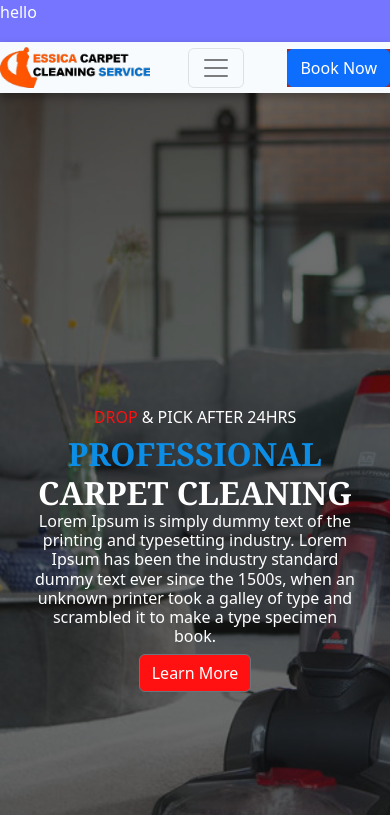
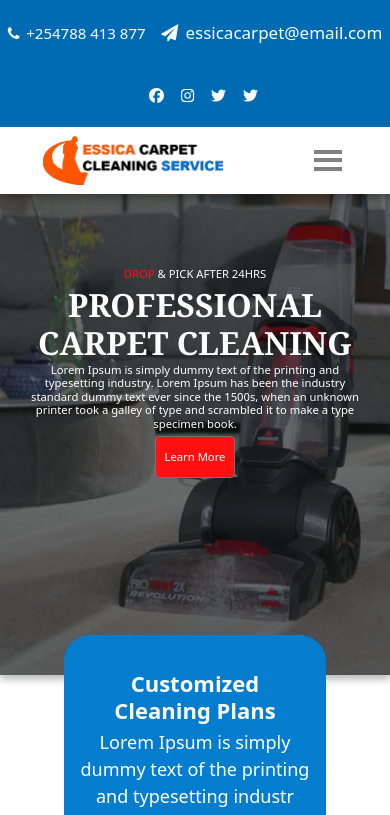
Before and after one commit to Tracy-miranja/essica-carpet-cleaning, a React (Vite) app: page / in a window 390 px wide. Shown: the top 815 px of the page. Built offline with nearby package versions, Linux system fonts and the light colour scheme; the HTML template or start-up script is replaced by a standard one.

Commit message:
modified nabar to be fixed

```diff
--- a/package.json
+++ b/package.json
@@ -10,10 +10,13 @@
     "preview": "vite preview"
   },
   "dependencies": {
+    "@fortawesome/free-brands-svg-icons": "^6.5.1",
+    "@fortawesome/react-fontawesome": "^0.2.0",
     "@reduxjs/toolkit": "^2.0.0-rc.3",
     "axios": "^1.6.2",
     "bootstrap": "^5.3.2",
     "bootstrap-icons": "^1.11.2",
+    "font-awesome": "^4.7.0",
     "react": "^18.2.0",
     "react-bootstrap": "^2.9.1",
     "react-dom": "^18.2.0",
--- a/src/App.jsx
+++ b/src/App.jsx
@@ -1,6 +1,5 @@
 // eslint-disable-next-line no-unused-vars
 import React from 'react'
-import Header from './components/header/header'
 import { Route, BrowserRouter as Router, Routes } from 'react-router-dom'
 import Home from './components/Home/Home'
 import About from './components/About/About'
@@ -8,14 +7,16 @@ import Services from './components/Services/Services'
 import Blog from './components/Blog/Blog'
 import Contact from './components/Contact/Contact'
 import 'bootstrap/dist/css/bootstrap.min.css'
+import 'font-awesome/css/font-awesome.min.css'
 import Footer from './components/footer/footer'
+import Navbar from './components/Navbar/navbar'
 
 
 const App= () =>{
 
   return (
     <>
-      <Header />
+    <Navbar />
       <div className='app'>
       <Router>
         <Routes>
--- a/src/components/Home/home.css
+++ b/src/components/Home/home.css
@@ -12,15 +12,17 @@ body{
 }
 
 .banner {
-   height: 100vh;
-  background: linear-gradient(to bottom, #6ea9e4, #d5eaf8);
+   height: 80vh;
+  background: linear-gradient(to bottom, #006bb3, #d5eaf8);
     margin-top: 0;
     padding: 0;
     box-shadow: 0 4px 8px rgba(0, 0, 0, 0.3);
   }
 
   .heading{
-    color: #0C8EE7;
+    color: #ffffff;
+    transform: translateX(-100%);
+        transition: 0.5s ease-in;
   }
 
   .drop{
@@ -57,7 +59,7 @@ body{
 
   .section-b {
     width: 100%;
-    height: 100vh;
+    height: 80vh;
     background-color: #291e1e;
     background-image: url('../Home/carpets-washing.jpg');
     background-position: center;
--- /dev/null
+++ b/src/components/Navbar/icons.jsx
@@ -0,0 +1,25 @@
+
+import { FontAwesomeIcon } from '@fortawesome/react-fontawesome';
+import { faFacebook, faInstagram, faTwitter } from '@fortawesome/free-brands-svg-icons';
+
+const SocialIcons = () => {
+  return (
+    <div className='header'>
+        <div>
+        <a style={{color:"white"}} href="#" className="mr-2"><span className="fa fa-phone mr-1"></span> +254788 413 877</a>
+        <a style={{color:"white", marginLeft:"10px", fontSize:"17px"}} href="#"><span className="fa fa-paper-plane mr-1"></span> essicacarpet@email.com</a>
+
+        </div>
+
+        <div>
+        <a href="#"><FontAwesomeIcon icon={faFacebook} size="1.5x" style={{ marginLeft:"1.5rem",color:"white"}} /></a>
+        <a href="#"><FontAwesomeIcon icon={faInstagram} size="1.5x" style={{  marginLeft:"1.5rem",color:"white" }} /></a>
+        <a href="#"><FontAwesomeIcon icon={faTwitter} size="1.5x" style={{ marginLeft:"1.5rem", color:"white" }} /></a>
+        <a href="#"><FontAwesomeIcon icon={faTwitter} size="1.5x" style={{ marginLeft:"1.5rem", color:"white" }} /></a>
+        </div>
+
+    </div>
+  );
+};
+
+export default SocialIcons;
--- /dev/null
+++ b/src/components/Navbar/navbar.css
@@ -0,0 +1,149 @@
+*,*::after, ::before{
+    margin: 0px;
+    box-sizing: border-box;
+}
+
+ html{
+    font-size: 70.5%;
+ }
+
+ body{
+    font-size: 1.6rem;
+ }
+
+ li{
+    list-style: none;
+ }
+
+ a{
+    text-decoration: none;
+    color: black;
+ }
+
+ .nav{
+    position: fixed;
+    width: 100%;
+    display: flex;
+    align-items: center;
+    justify-content: space-around;
+    height: 8vh;
+    background-color: #fff;
+    box-shadow: 0 4px 8px rgba(0, 0, 0, 0.3);
+    z-index: 2;
+ }
+
+ .brand{
+    text-transform: uppercase;
+    font-weight: bold;
+ }
+
+ .nav__menu{
+    display: flex;
+    align-items: center;
+    justify-content: space-around;
+    gap: 3rem;
+
+ }
+
+ .nav__toggler div{
+    width: 2.5rem;
+    height: 0.2rem;
+    margin: 0.4rem;
+    background-color: darkgray;
+    border: 2px solid grey;
+    transition: 0.4s ease-in;
+ }
+
+ .nav__toggler{
+    cursor: pointer;
+    display: none;
+ }
+
+ .header{
+    background-color: #006bb3;
+    width: 100%;
+    height: 5vh;
+    display: flex;
+    flex-direction: row;
+    align-items: center;
+    justify-content: space-evenly;
+
+ }
+
+ .essica-nav{
+  position: fixed;
+  width: 100%;
+  z-index: 3;
+ }
+
+ .brand img{
+    width: 180px;
+    height: 100%;
+ }
+
+ button{
+    border-radius: 30px;
+    background-color: rgb(255, 17, 17);
+    color: #fff;
+    font-weight: bold;
+    font-size: 15px;
+    border: #fff;
+    height: 5vh;
+  }
+
+
+ @media(max-width:768px){
+    .nav__toggler{
+        display: block;
+    }
+
+    .nav__menu {
+        position: fixed;
+        top: 13vh;
+        left: 0;
+        width: 50%;
+        height: 100vh;
+        background-color: #006bb3;
+        z-index: 3;
+        flex-direction: column;
+        color: #fff !important;
+        gap: 0.3rem;
+        transform: translateX(-100%);
+        transition: 0.5s ease-in;
+      }
+
+
+    .book__appointment{
+        display: none;
+    }
+
+    a{
+        text-decoration: none;
+        color: rgb(247, 246, 246);
+     }
+
+     .header{
+        background-color: #006bb3;
+        height: 15vh;
+        display: flex;
+        flex-direction: column;
+        align-items: center;
+        justify-content: space-around;
+        font-size: 15px;
+     }
+
+ }
+
+ .nav__active{
+    transform: translateX(0);
+ }
+
+ .toggle .line1{
+    transform: rotate(-45deg) translate(-4px, 5px);
+ }
+ .toggle .line2{
+    opacity: 0;
+ }
+ .toggle .line3{
+    transform: rotate(45deg) translate(-4px, -5px);
+ }
--- /dev/null
+++ b/src/components/Navbar/navbar.jsx
@@ -0,0 +1,44 @@
+// import React, { Component } from 'react'
+import "../Navbar/navbar.css"
+import { useState } from "react"
+import logo from "../Navbar/logo.png"
+import SocialIcons from "./icons"
+
+const Navbar= () => {
+    const [active, setActive]= useState("nav__menu");
+    const [toggleIcon, setToggleIcon]=useState('nav__toggler');
+
+    const navToggle=()=>{
+        active=== "nav__menu" ? setActive('nav__menu nav__active') : setActive("nav__menu");
+
+        toggleIcon==="nav__toggler"
+        ? setToggleIcon("nav__toggler toggle") : setToggleIcon("nav__toggler")
+
+        }
+
+
+    return (
+        <div className="essica-nav">
+        <SocialIcons />
+      <nav className="nav">
+        <a href="#" className="brand"><img src={logo} alt="Essica carpets" /></a>
+        <ul className={active}>
+            <li className="nav__item"> <a href="#" className="nav__link">Home</a></li>
+            <li className="nav__item"> <a href="#" className="nav__link">About</a></li>
+            <li className="nav__item"> <a href="#" className="nav__link">Services</a></li>
+            <li className="nav__item"> <a href="#" className="nav__link">Blog</a></li>
+            <li className="nav__item"> <a href="#" className="nav__link">Contact</a></li>
+        </ul>
+        <button className="book__appointment">Book appointment</button>
+        <div onClick={navToggle} className={toggleIcon}>
+        <div className="line1"></div>
+        <div className="line2"></div>
+        <div className="line3"></div>
+      </div>
+      </nav>
+
+      </div>
+    )
+  }
+
+export default Navbar
--- a/src/components/footer/footer.css
+++ b/src/components/footer/footer.css
@@ -80,3 +80,8 @@
      }
 
   }
+
+  .footer img{
+    width: 180px;
+    height: 100%;
+ }
```
Also changed, not shown: src/components/Navbar/logo.png (added), 1 other file (tests, documents, lock files or other folders).
